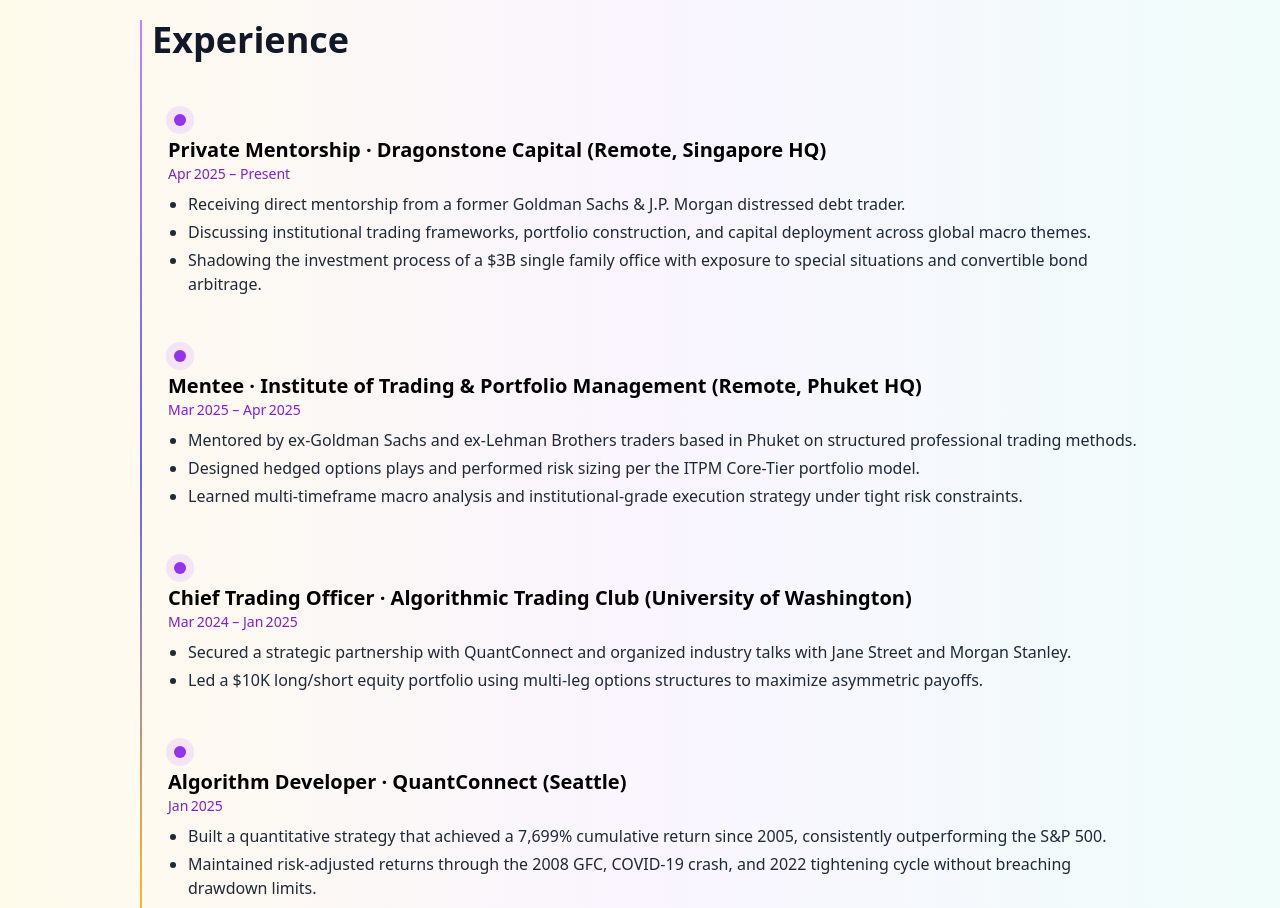
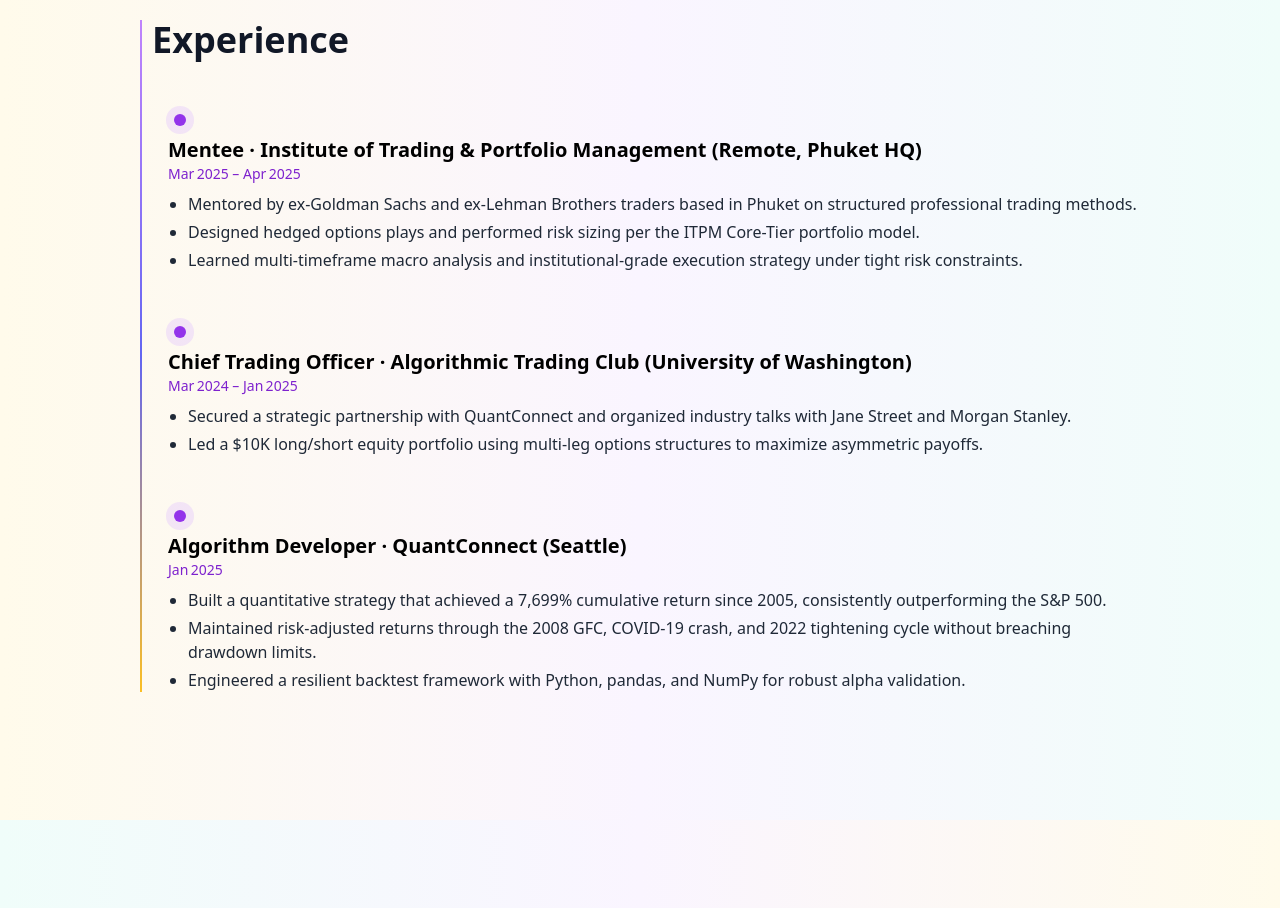
Before and after one commit to arjunxvaish/arjun-site, a React (Create React App) app: page / in a window 1280 px wide. Shown: the part 860-1768 px from the top of the page. Built offline with nearby package versions, Linux system fonts and the light colour scheme.

Commit message:
deploy: final working blog with hash routing + styling fixes

```diff
--- a/src/components/Experience.js
+++ b/src/components/Experience.js
@@ -1,13 +1,4 @@
 const items = [
-  {
-    title: "Private Mentorship · Dragonstone Capital (Remote, Singapore HQ)",
-    date: "Apr 2025 – Present",
-    points: [
-      "Receiving direct mentorship from a former Goldman Sachs & J.P. Morgan distressed debt trader.",
-      "Discussing institutional trading frameworks, portfolio construction, and capital deployment across global macro themes.",
-      "Shadowing the investment process of a $3B single family office with exposure to special situations and convertible bond arbitrage."
-    ],
-  },
   {
     title: "Mentee · Institute of Trading & Portfolio Management (Remote, Phuket HQ)",
     date: "Mar 2025 – Apr 2025",
```
